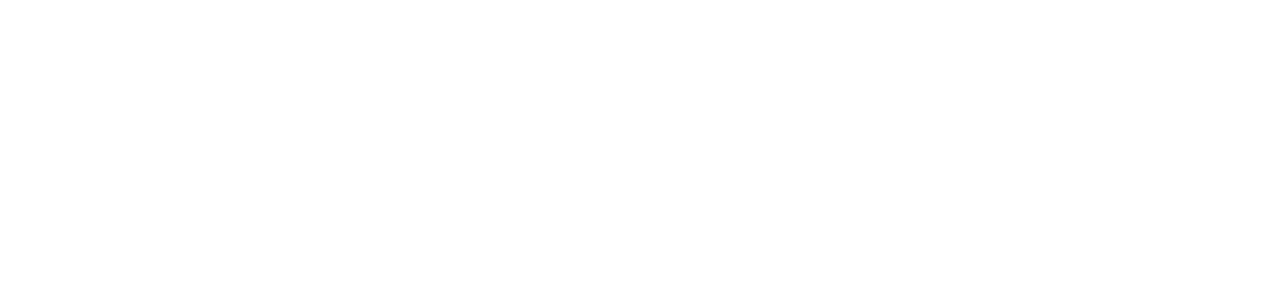
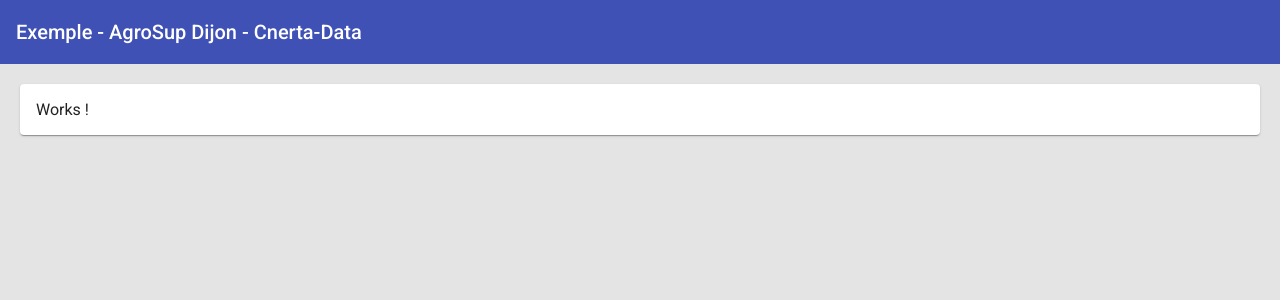
Before and after one commit to CNERTADATA/exemple, an Angular app: page / in a window 1280 px wide. Shown: the top 300 px of the page. Built offline with nearby package versions, Linux system fonts and the light colour scheme.

Commit message:
add: component base pour affichage

```diff
--- /dev/null
+++ b/src/app/app-routing.module.ts
@@ -0,0 +1,14 @@
+import {NgModule} from '@angular/core';
+import {RouterModule, Routes} from '@angular/router';
+
+const routes: Routes = [
+  {
+    path: '',
+    loadChildren: () => import('./exemples/mon-exemple.component').then(m => m.MonExempleModule)
+  }
+]
+@NgModule({
+  imports: [RouterModule.forRoot(routes, { relativeLinkResolution: 'legacy' })],
+  exports: [RouterModule],
+})
+export class AppRoutingModule {}
--- a/src/app/app.component.ts
+++ b/src/app/app.component.ts
@@ -1,8 +1,9 @@
-import { Component } from '@angular/core';
+import {ChangeDetectionStrategy, Component} from '@angular/core';
 
 @Component({
   selector: 'asd-root',
-  template: ``,
+  changeDetection: ChangeDetectionStrategy.OnPush,
+  template: `<asd-page></asd-page>`,
   styles: []
 })
 export class AppComponent {
--- a/src/app/app.module.ts
+++ b/src/app/app.module.ts
@@ -3,6 +3,8 @@
 
 import { AppComponent } from './app.component';
 import { BrowserAnimationsModule } from '@angular/platform-browser/animations';
+import {PageModule} from './layout/page.component';
+import {AppRoutingModule} from './app-routing.module';
 
 @NgModule({
   declarations: [
@@ -10,7 +12,9 @@
   ],
   imports: [
     BrowserModule,
-    BrowserAnimationsModule
+    BrowserAnimationsModule,
+    PageModule,
+    AppRoutingModule
   ],
   providers: [],
   bootstrap: [AppComponent]
--- /dev/null
+++ b/src/app/exemples/mon-exemple.component.ts
@@ -0,0 +1,41 @@
+import {ChangeDetectionStrategy, Component, NgModule, OnInit} from '@angular/core';
+import {CommonModule} from '@angular/common';
+import {RouterModule, Routes} from '@angular/router';
+
+
+@Component({
+  selector: 'asd-mon-exemple',
+  changeDetection: ChangeDetectionStrategy.OnPush,
+  template: `
+    <div>Works !</div>
+  `,
+  styles: []
+})
+export class MonExempleComponent implements OnInit {
+
+
+  constructor() {
+  }
+
+
+  ngOnInit(): void {
+  }
+
+
+}
+
+const routes: Routes = [
+  {
+    path: '',
+    component: MonExempleComponent
+  }
+];
+
+
+@NgModule({
+  declarations: [MonExempleComponent],
+  exports: [MonExempleComponent],
+  imports: [CommonModule, RouterModule.forChild(routes)]
+})
+export class MonExempleModule {
+}
--- /dev/null
+++ b/src/app/layout/header.component.ts
@@ -0,0 +1,28 @@
+import {ChangeDetectionStrategy, Component, NgModule, OnInit} from '@angular/core';
+import {CommonModule} from '@angular/common';
+import {MatToolbarModule} from '@angular/material/toolbar';
+
+@Component({
+  selector: 'asd-header',
+  changeDetection: ChangeDetectionStrategy.OnPush,
+  template: `
+    <mat-toolbar color="primary">Exemple - AgroSup Dijon - Cnerta-Data</mat-toolbar>
+  `,
+  styles: [
+  ]
+})
+export class HeaderComponent implements OnInit {
+
+  constructor() { }
+
+  ngOnInit(): void {
+  }
+
+}
+
+@NgModule({
+  declarations: [HeaderComponent],
+  exports: [HeaderComponent],
+  imports: [CommonModule, MatToolbarModule,]
+})
+export class HeaderModule {}
--- /dev/null
+++ b/src/app/layout/page.component.ts
@@ -0,0 +1,36 @@
+import {ChangeDetectionStrategy, Component, NgModule, OnInit} from '@angular/core';
+import {CommonModule} from '@angular/common';
+import {HeaderModule} from './header.component';
+import {MatCardModule} from '@angular/material/card';
+import {RouterModule} from '@angular/router';
+
+@Component({
+  selector: 'asd-page',
+  changeDetection: ChangeDetectionStrategy.OnPush,
+  template: `
+    <asd-header></asd-header>
+    <mat-card class="m-20">
+      <router-outlet></router-outlet>
+    </mat-card>
+  `,
+  styles: [`
+    .m-20 {
+      margin: 20px;
+    }
+  `]
+})
+export class PageComponent implements OnInit {
+
+  constructor() { }
+
+  ngOnInit(): void {
+  }
+
+}
+
+@NgModule({
+  declarations: [PageComponent],
+  exports: [PageComponent],
+  imports: [CommonModule, HeaderModule, MatCardModule, RouterModule,]
+})
+export class PageModule {}
--- a/src/styles.scss
+++ b/src/styles.scss
@@ -1,4 +1,11 @@
 /* You can add global styles to this file, and also import other style files */
 
-html, body { height: 100%; }
-body { margin: 0; font-family: Roboto, "Helvetica Neue", sans-serif; }
+html, body {
+  height: 100%;
+}
+
+body {
+  margin: 0;
+  font-family: Roboto, "Helvetica Neue", sans-serif;
+  background-color: #e5e4e4;
+}
```
